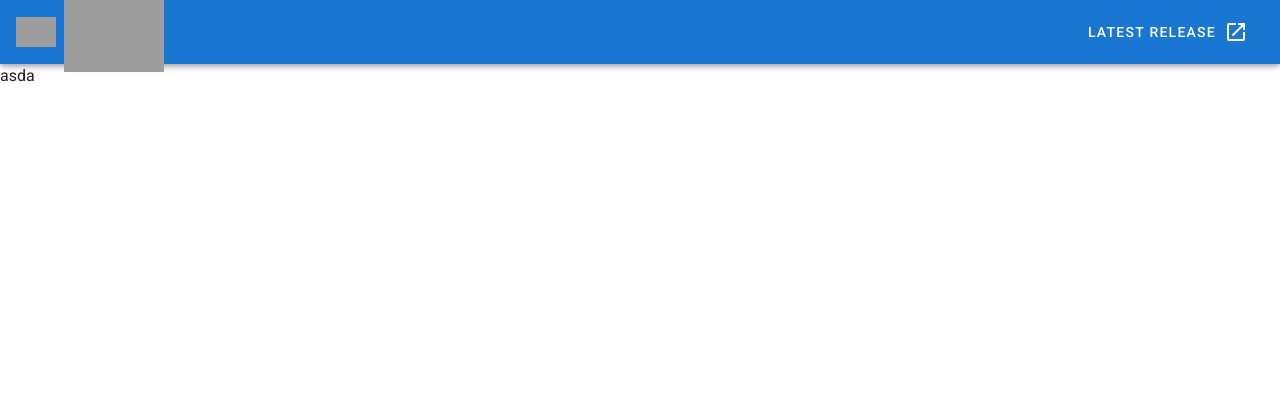
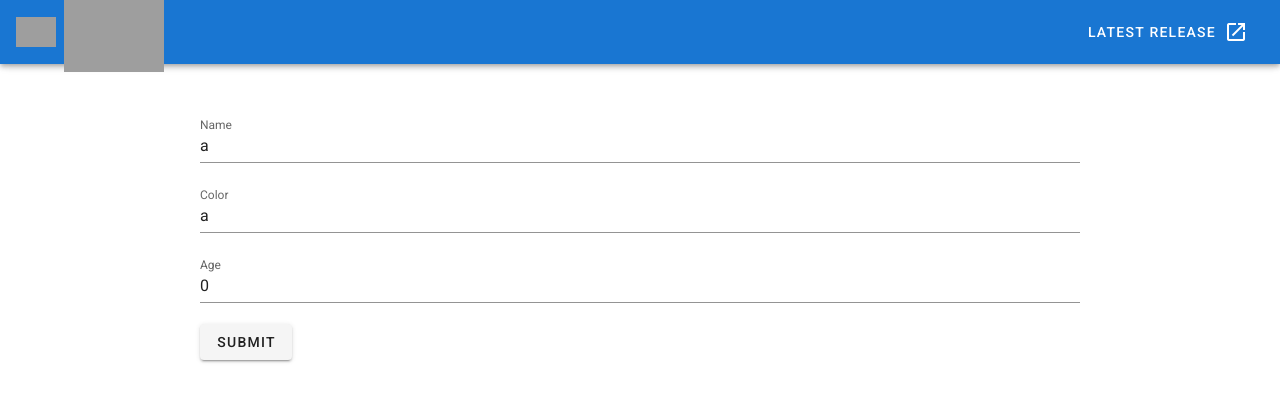
Before and after one commit to abdullahhdarcin/vue-crud-project-with-typescript, a Vue app: page /add in a window 1280 px wide. Shown: the top 402 px of the page. Built offline with nearby package versions, Linux system fonts and the light colour scheme; grey boxes are pictures that could not be loaded.

Commit message:
add unicorn

```diff
--- a/src/components/AddUnicorn.vue
+++ b/src/components/AddUnicorn.vue
@@ -1,5 +1,28 @@
 <template>
-<p>asda</p>
+<div id="app">
+  <v-app id="inspire">
+    <form>
+      <v-text-field
+        v-model="unicorn.name"
+        label="Name"
+      ></v-text-field>
+      <v-text-field
+        v-model="unicorn.colour"
+        label="Color"
+      ></v-text-field>
+      <v-text-field
+        v-model="unicorn.age"
+        label="Age"
+      ></v-text-field>
+      <v-btn
+        class="mr-4"
+        @click="saveTutorial"
+      >
+        submit
+      </v-btn>
+    </form>
+  </v-app>
+</div>
 </template>
 
 <script lang="ts">
@@ -10,10 +33,10 @@ import Unicorn from "@/types/Unicorn";
 @Component
 export default class AddUnicorn extends Vue {
   private unicorn: Unicorn = {
-    id: null,
-    name: "",
+    id: "",
+    name: "a",
     age: 0,
-    color: "",
+    colour: "a",
   };
 
 //   private submitted: boolean = false;
@@ -21,25 +44,22 @@ export default class AddUnicorn extends Vue {
   saveTutorial() {
     let data = {
       name: this.unicorn.name,
-      color: this.unicorn.color,
-      age:this.unicorn.age,
-      id:this.unicorn.id
+      colour: this.unicorn.colour,
+      age:this.unicorn.age
     };
 
-    // UnicornDataService.create(data)
-    //   .then((response) => {
-    //     this.unicorn.id = response.data.id;
-    //     console.log(response.data);
-    //     this.submitted = true;
-    //   })
-    //   .catch((e) => {
-    //     console.log(e);
-    //   });
-  }
+    console.log(data)
 
-  newTutorial() {
-    // this.submitted = false;
-    this.unicorn = {} as Unicorn;
+    UnicornDataService.create(data)
+      .then((response: any) => {
+        this.unicorn.id = response.data.id as string;
+        console.log(response.data);
+      })
+      .catch((e) => {
+        console.log(e);
+      });
+
+      console.log(this.unicorn.name)
   }
 }
 </script>
@@ -49,4 +69,11 @@ export default class AddUnicorn extends Vue {
   max-width: 300px;
   margin: auto;
 }
+
+#app{
+  display: block;
+  justify-content: center;
+  margin: 50px 200px 50px 200px;
+
+}
 </style>
--- a/src/components/UnicornList.vue
+++ b/src/components/UnicornList.vue
@@ -47,23 +47,18 @@
       <v-icon
         small
         class="mr-2"
+        to="'/unicorns/' + currentUnicorn.id "
         @click="editItem(item)"
       >
         mdi-pencil
-      </v-icon>
-      <v-icon
-        small
-        @click="deleteItem(item)"
-      >
-        mdi-delete
       </v-icon>
     </template>
     <template v-slot:no-data>
       <v-btn
         color="primary"
-        @click="initialize"
+        @click="removeUnicorn"
       >
-        Reset
+
       </v-btn>
     </template>
   </v-data-table>
@@ -78,6 +73,7 @@ import Unicorn from "@/types/Unicorn";
 @Component
 export default class UnicornList extends Vue {
   private unicorn: Unicorn[] = [];
+  private currentUnicorn = {} as Unicorn
 
     data(){
         return{
@@ -102,6 +98,29 @@ export default class UnicornList extends Vue {
       });
   }
 
+
+//   getUnicorn(id: string) {
+//     UnicornDataService.get(id)
+//       .then((response) => {
+//         this.currentUnicorn.id = response.data as string;
+//         console.log(response.data);
+//       })
+//       .catch((e) => {
+//         console.log(e);
+//       });
+//   }
+
+//   removeUnicorn(id: string) {
+//     UnicornDataService.delete(this.currentUnicorn.id)
+//       .then((response) => {
+//         console.log(response.data);
+//         this.$router.push({name: "unicorns"})
+//       })
+//       .catch((e) => {
+//         console.log(e);
+//       });
+//}
+
   mounted() {
     this.retrieveUnicorns();
     console.log(this.retrieveUnicorns());
--- a/src/http-common.ts
+++ b/src/http-common.ts
@@ -1,7 +1,7 @@
 import axios from "axios";
 
 export default axios.create({
-  baseURL: "https://crudcrud.com/api/7e07e9b1267b449b898a8ac54fe1ff45",
+  baseURL: "https://crudcrud.com/api/46a65bf86d53433ea76ee399d1574e75",
   headers: {
     "Content-type": "application/json"
   }
--- a/src/services/UnicornDataService.ts
+++ b/src/services/UnicornDataService.ts
@@ -17,8 +17,8 @@ class TutorialDataService {
     return http.put(`/unicorns/${id}`, data);
   }
 
-  delete(id: string) {
-    return http.delete(`/unicorns/${id}`);
+  delete(_id: string) {
+    return http.delete(`/unicorns/${_id}`);
   }
 
 //   deleteAll() {
--- a/src/types/Unicorn.ts
+++ b/src/types/Unicorn.ts
@@ -1,6 +1,6 @@
 export default interface Unicorn {
-    id: null;
+    id: string;
     name: string;
     age: number;
-    color: string;
+    colour: string;
   }
```
